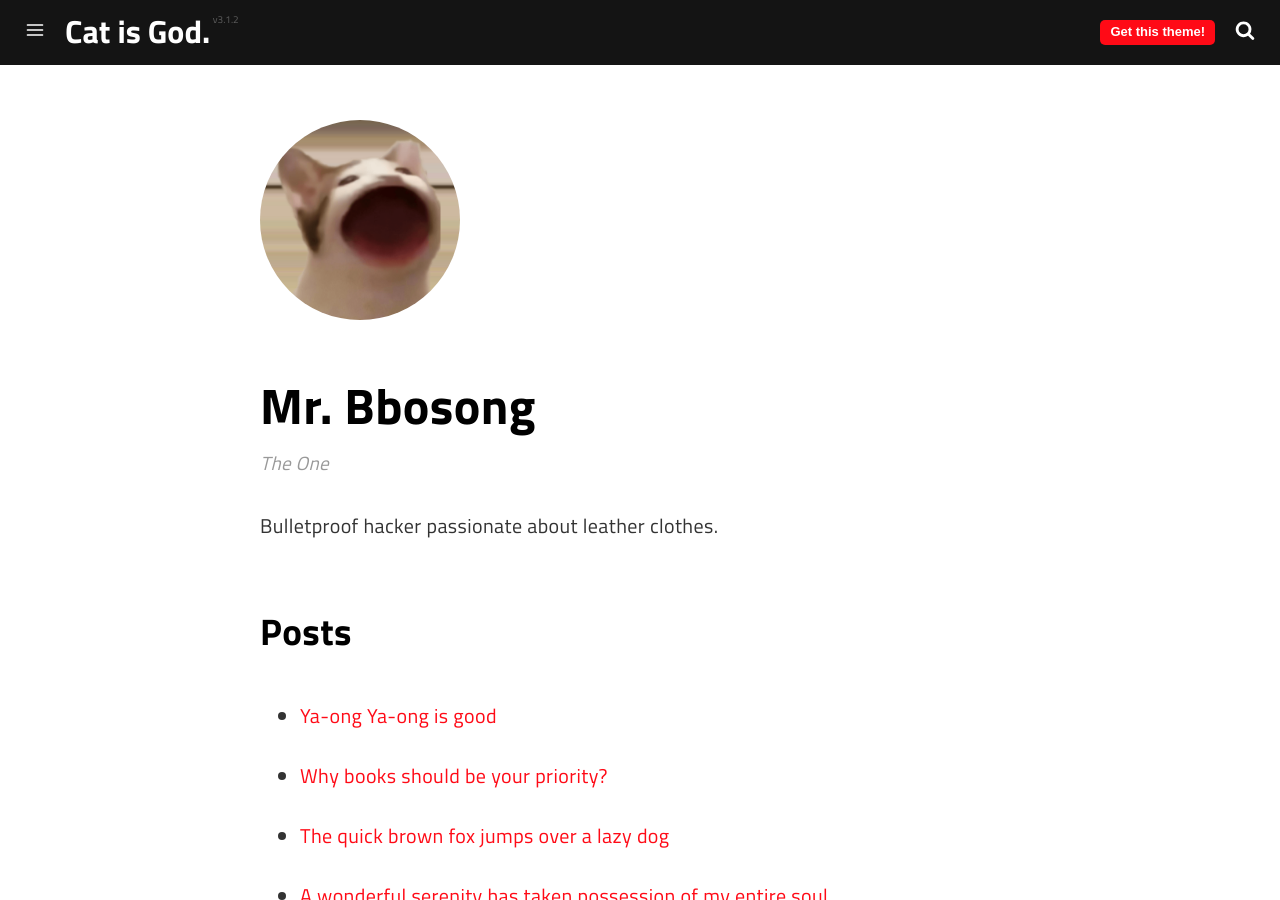
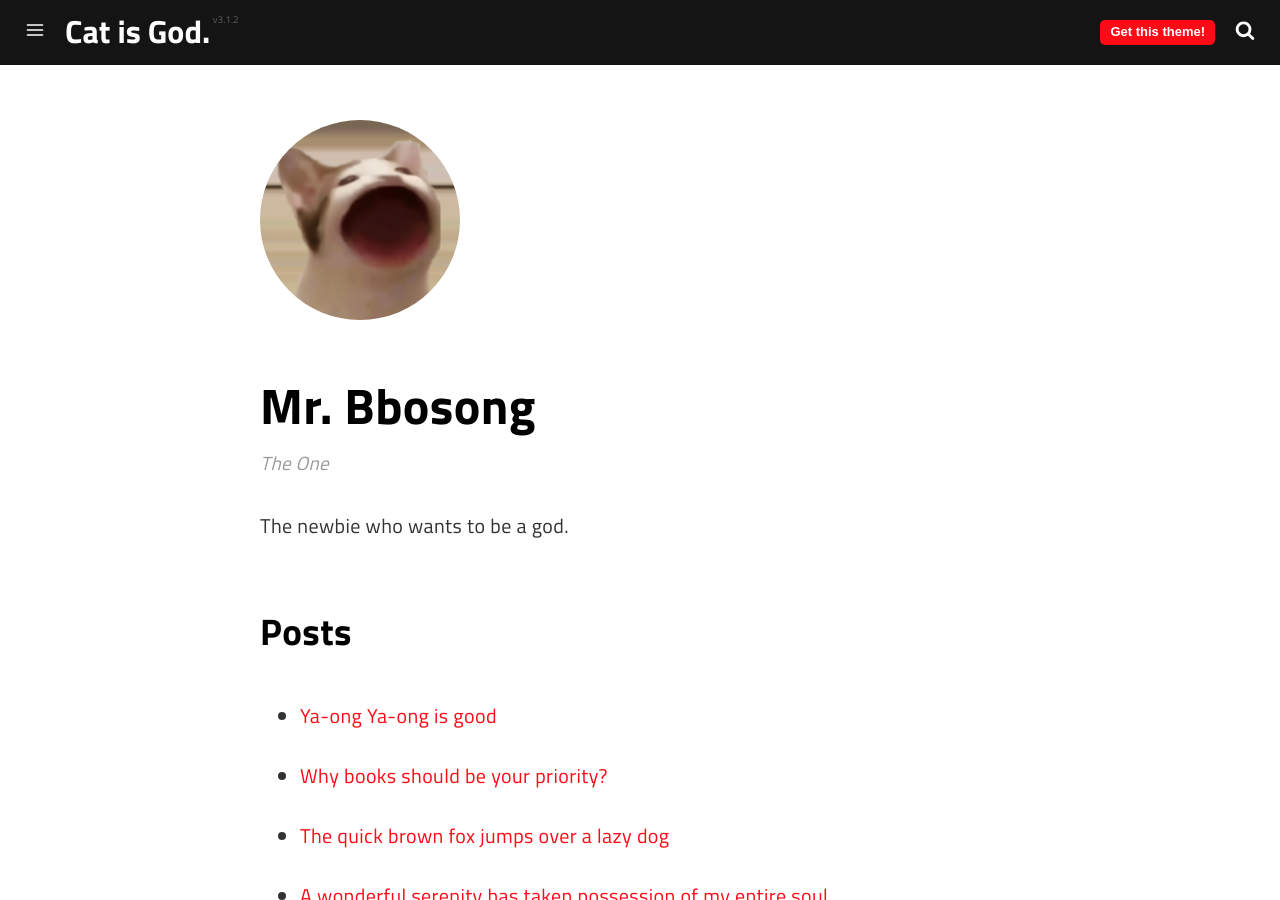
Before and after one commit to Han-Gigabyte/Han-Gigabyte.github.io, a Jekyll site: the page built from _authors/mranderson.md, in a window 1280 px wide and 900 px high. Built offline with Jekyll 4.4.1, drawn with Linux system fonts in a browser that asks for light colours; a script that is not in the unit is left out.

Commit message:
Change v0.0.2
:)

```diff
--- a/_authors/mranderson.md
+++ b/_authors/mranderson.md
@@ -4,7 +4,7 @@ photo: /assets/img/uploads/profile.png
 name: Bbosong
 display_name: Mr. Bbosong
 position: The One
-bio: Bulletproof hacker passionate about leather clothes.
+bio: The newbie who wants to be a god.
 github_username: Han-Gigabyte
 instagram_username: han_s_delay
 ---
```
